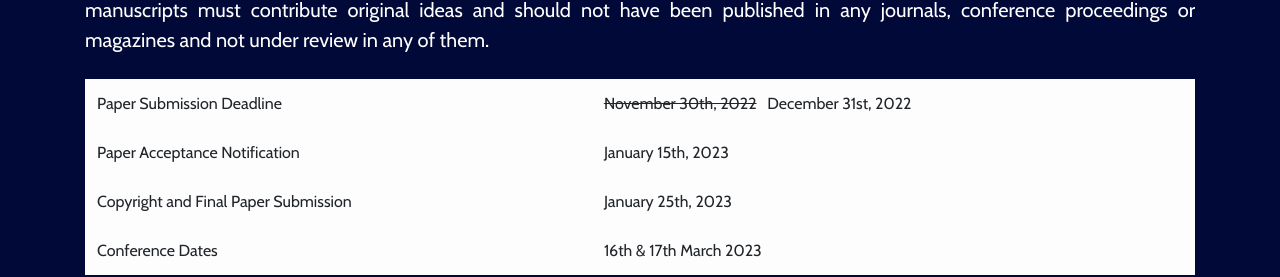
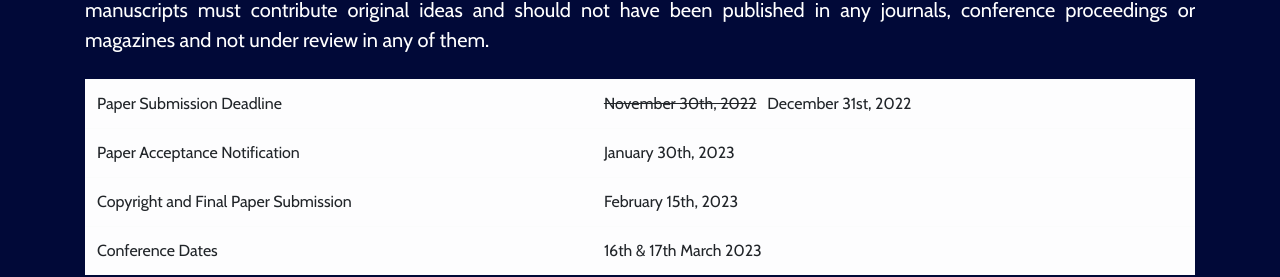
Before and after one commit to aniruddhabagal/AICDMB-2023, a React (Create React App) app: page / in a window 1280 px wide. Shown: the part 2499-2776 px from the top of the page. Built offline with nearby package versions, Linux system fonts and the light colour scheme.

Commit message:
Updated Conf Dates

```diff
--- a/src/About.jsx
+++ b/src/About.jsx
@@ -39,11 +39,11 @@ const About = () => {
                 </tr>
                 <tr>
                   <td>Paper Acceptance Notification</td>
-                  <td>January 15th, 2023</td>
+                  <td>January 30th, 2023</td>
                 </tr>
                 <tr>
                   <td>Copyright and Final Paper Submission</td>
-                  <td>January 25th, 2023</td>
+                  <td>February 15th, 2023</td>
                 </tr>
                 <tr>
                   <td>Conference Dates</td>
--- a/src/papers.jsx
+++ b/src/papers.jsx
@@ -38,11 +38,11 @@ const PapersPage = () => {
                 </tr>
                 <tr>
                   <td>Paper Acceptance Notification</td>
-                  <td>January 15th, 2023</td>
+                  <td>January 30th, 2023</td>
                 </tr>
                 <tr>
                   <td>Copyright and Final Paper Submission</td>
-                  <td>January 25th, 2023</td>
+                  <td>February 15th, 2023</td>
                 </tr>
                 <tr>
                   <td>Conference Dates</td>
```
